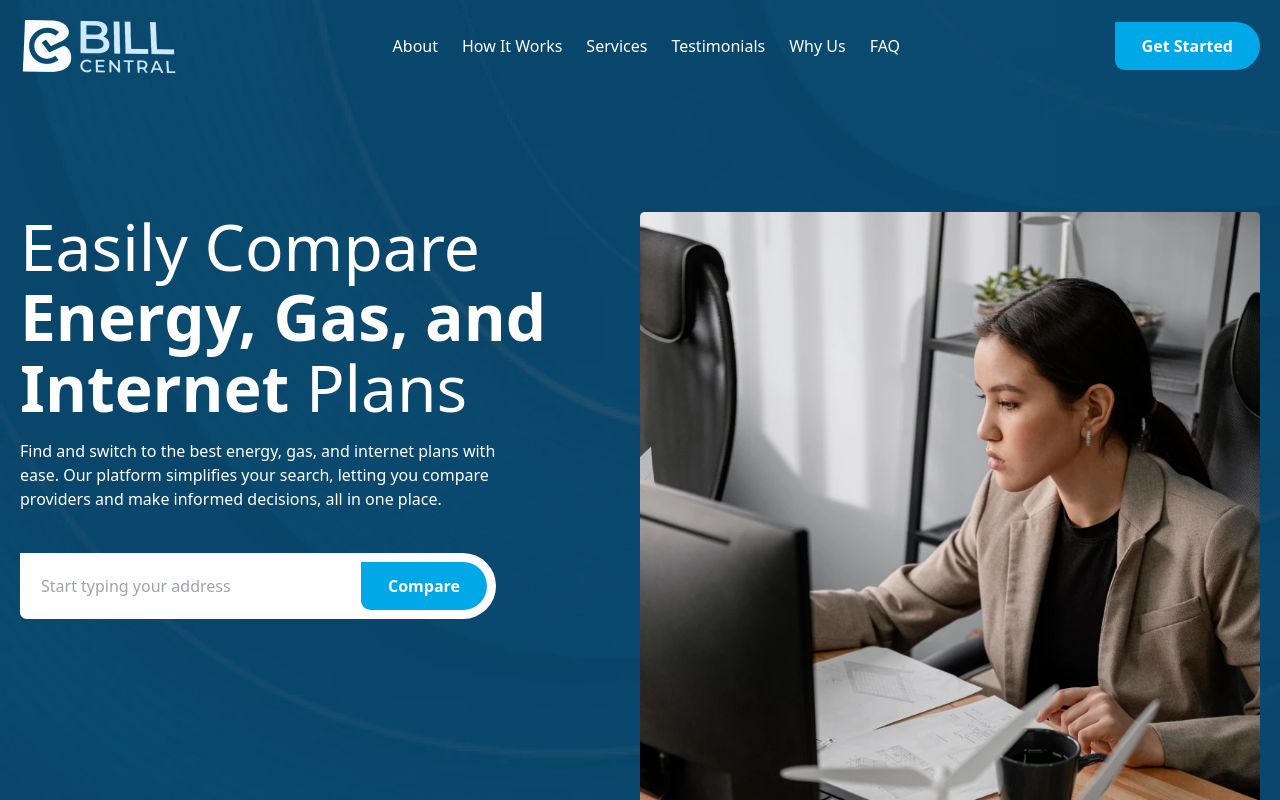
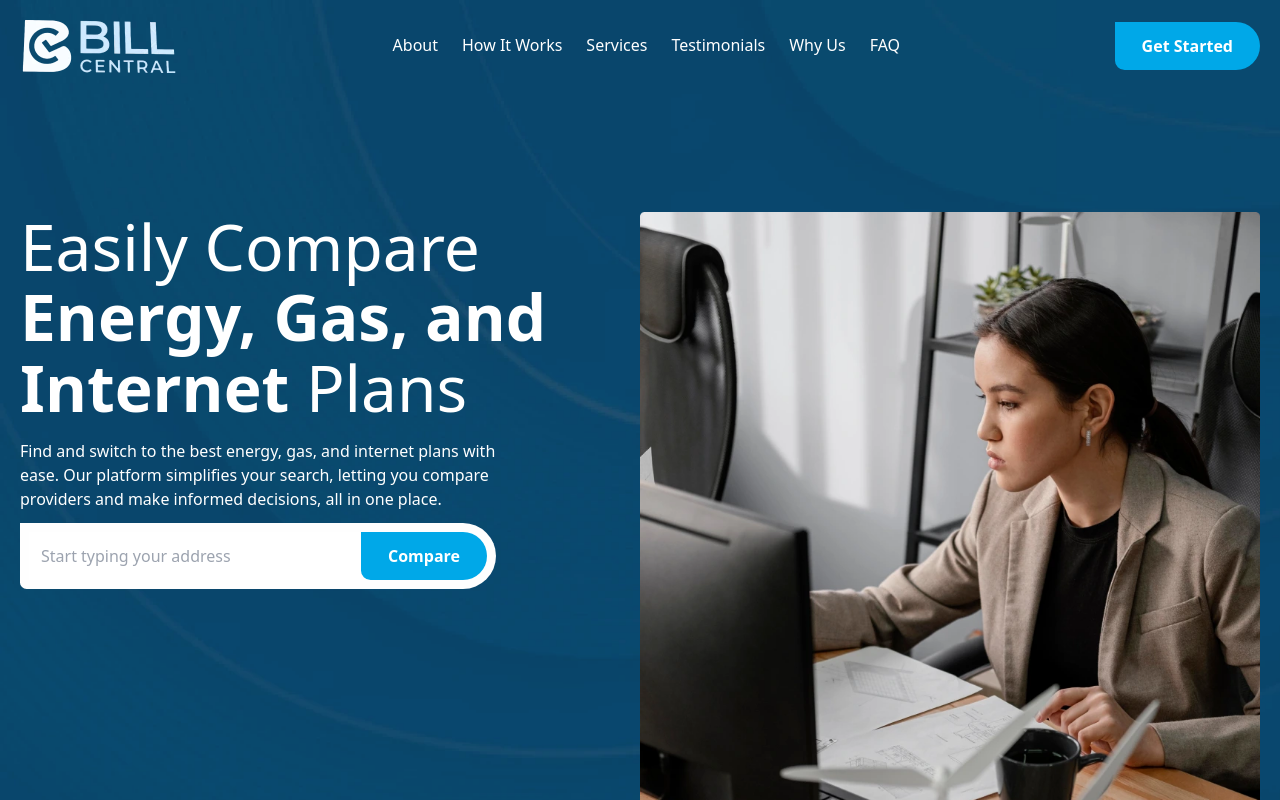
Before and after one commit to SachinBishnoi-503/againsetup, a React (Create React App) app: page / in a window 1280 px wide. Shown: the top 800 px of the page. Built offline with nearby package versions, Linux system fonts and the light colour scheme.

Commit message:
minor change

```diff
--- a/src/components/Hero.jsx
+++ b/src/components/Hero.jsx
@@ -11,15 +11,15 @@ const Hero = () => {
       <div className='container mx-auto flex flex-wrap mt-[120px] max-lg:mt-12 max-lg:gap-5'>
         <div className='w-1/2 max-lg:w-full flex flex-col justify-between'>
           <div>
-            <h1 className='!leading-110 text-custom-6xl max-lg:text-5xl max-md:text-4xl max-sm:text-3xl font-normal text-white max-w-[612px] max-lg:max-w-full'>Easily Compare <span className='font-bold'> Energy, Gas, and Internet </span> Plans</h1>
-            <p className='text-white max-w-[506px] !leading-150 max-lg:max-w-full mt-4 max-md:text-sm'>Find and switch to the best energy, gas, and internet plans with ease. Our platform simplifies your search, letting you compare providers and make informed decisions, all in one place.</p>
-            <div className='max-w-[476px] max-lg:!my-5 bg-[#FEFEFE] !mt-custom-10 p-[9px] flex w-full rounded-[0_100px_100px_20px]'>
+            <h1 className='!leading-custom-lg text-custom-6xl max-lg:text-5xl max-md:text-4xl max-sm:text-3xl font-normal text-white max-w-[612px] max-lg:max-w-full'>Easily Compare <span className='font-bold'> Energy, Gas, and Internet </span> Plans</h1>
+            <p className='text-white max-w-[506px] !leading-custom-xl max-lg:max-w-full mt-4 max-md:text-sm'>Find and switch to the best energy, gas, and internet plans with ease. Our platform simplifies your search, letting you compare providers and make informed decisions, all in one place.</p>
+            <div className='max-w-[476px] mt-3 max-lg:!my-5 bg-[#FEFEFE] !mt-custom-10 p-[9px] flex w-full rounded-[0_100px_100px_20px]'>
               <input className='w-full outline-none items-center placeholder:text-bluish-grey px-3 text-bluish-grey' placeholder='Start typing your address' type="text" />
               <CustomButton customButton={'Compare'} />
             </div>
           </div>
           <div>
-              <p className='!leading-110 max-lg:text-3xl max-md:text-2xl max-sm:text-xl text-custom-4xl max-w-[548px] text-green-vogue max-lg:text-white max-lg:max-w-full'>More than <span className='font-bold text-ball-blue'> 80,000+ </span> companies trust bill central </p>
+              <p className='!leading-custom-lg max-lg:text-3xl max-md:text-2xl max-sm:text-xl text-custom-4xl max-w-[548px] text-green-vogue max-lg:text-white max-lg:max-w-full'>More than <span className='font-bold text-ball-blue'> 80,000+ </span> companies trust bill central </p>
             </div>
         </div>
         <div className='w-1/2 max-lg:w-full'>
--- a/tailwind.config.js
+++ b/tailwind.config.js
@@ -23,16 +23,13 @@ module.exports = {
         'oxford-blue': '#003459',
       },
       lineHeight: {
-        '110': '110%',
-        '150': '150%',
+        'custom-lg': '110%',
+        'custom-xl': '150%',
       },
       fontSize: {
         'custom-4xl': '38px',
         'custom-6xl': '64px',
       },
-      margin: {
-        'custom-10': '42px',
-      }
     },
   },
   plugins: [],
```
